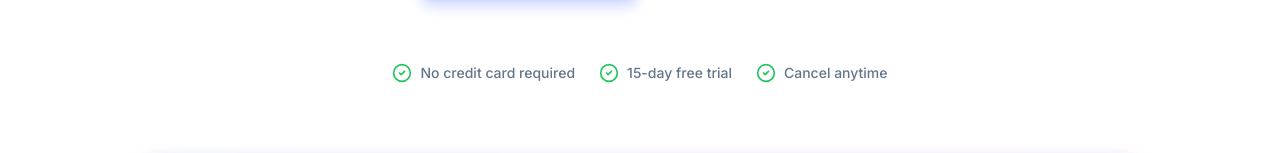
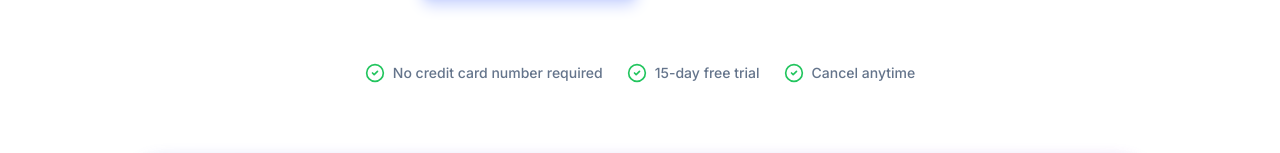
Before and after one commit to siyamregn777/lumina-ai, a React (Vite) app: page / in a window 1280 px wide. Shown: the part 530-683 px from the top of the page. Built offline with nearby package versions, Linux system fonts and the light colour scheme; no server answers.

Commit message:
modify text

```diff
--- a/src/components/Hero.tsx
+++ b/src/components/Hero.tsx
@@ -46,7 +46,7 @@ const Hero: React.FC = () => {
           <div className="flex flex-wrap items-center justify-center gap-6 text-sm text-slate-500 font-medium">
             <div className="flex items-center">
               <CheckCircle2 className="w-5 h-5 text-green-500 mr-2" />
-              No credit card required
+              No credit card number required
             </div>
             <div className="flex items-center">
               <CheckCircle2 className="w-5 h-5 text-green-500 mr-2" />
```
